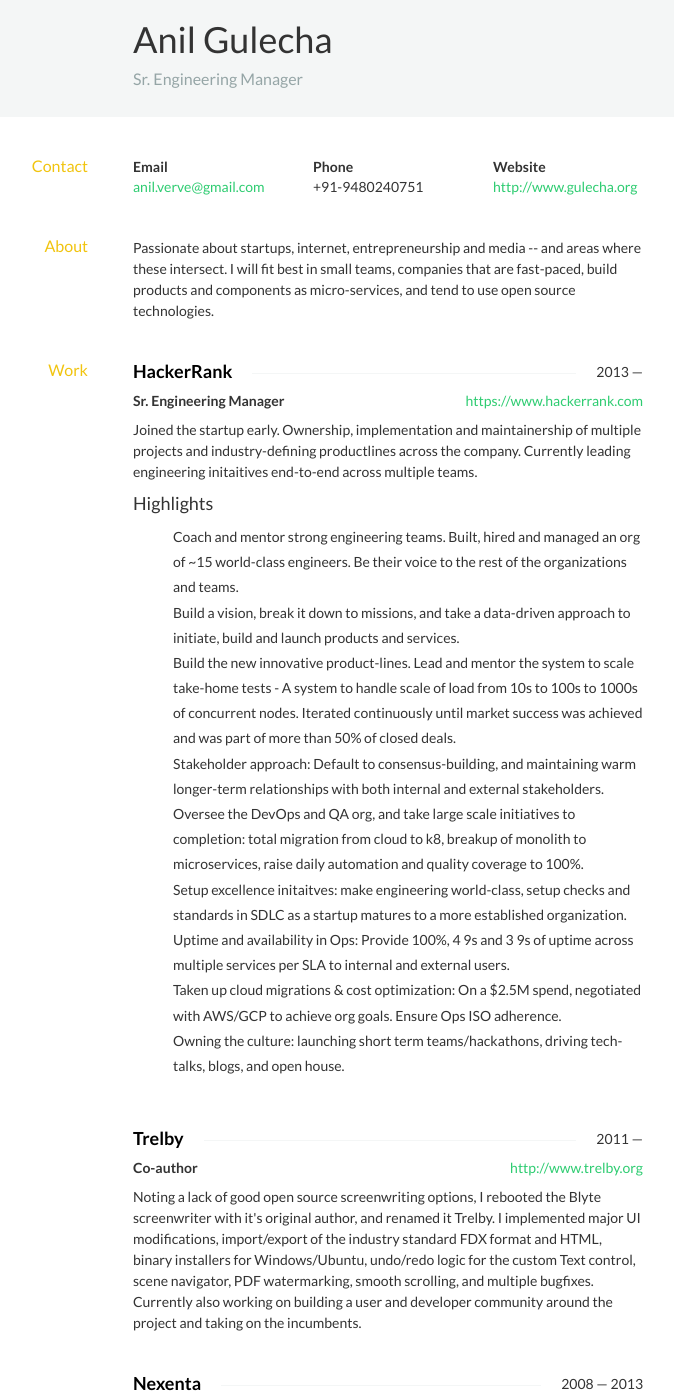
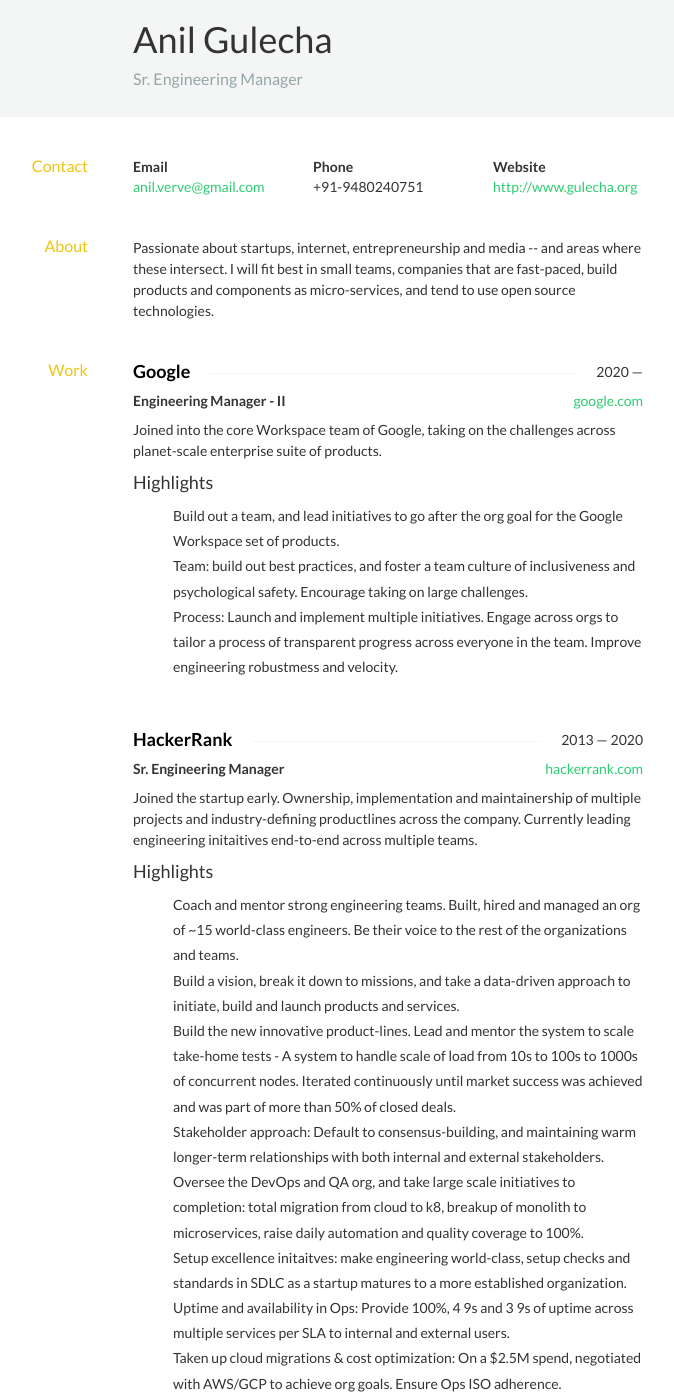
Before and after one commit to anilgulecha/anilgulecha.github.io, a Jekyll site: the page resume.html, which Jekyll copies as it is, in a window 1280 px wide and 1400 px high. Shown: the whole window, without its empty margins (342-1016 px from the left). Built offline with Jekyll 4.4.1, drawn with Linux system fonts in a browser that asks for light colours; nearby versions of some CDN libraries; a style sheet for code colours, icons or effects is not loaded.

Commit message:
Update resume.html
Close out previous section, open newer one.

```diff
--- a/resume.html
+++ b/resume.html
@@ -276,15 +276,40 @@
 </aside>
 <div class="col-sm-9">
 <div class="row">
+
+<div class="col-sm-12">
+<h4 class="strike-through">
+<span>Google</span>
+<span class="date">
+2020 —
+</span>
+</h4>
+<div class="website pull-right">
+<a href="https://workspace.google.com/">google.com</a>
+</div>
+<div class="position">
+Engineering Manager - II
+</div>
+<div class="summary">
+<p>Joined into the core Workspace team of Google, taking on the challenges across planet-scale enterprise suite of products.</p>
+</div>
+<h4>Highlights</h4>
+<ul class="highlights">
+<li class="bullet">Build out a team, and lead initiatives to go after the org goal for the Google Workspace set of products.</li>
+<li class="bullet">Team: build out best practices, and foster a team culture of inclusiveness and psychological safety. Encourage taking on large challenges.</li>
+<li class="bullet">Process: Launch and implement multiple initiatives. Engage across orgs to tailor a process of transparent progress across everyone in the team. Improve engineering robustmess and velocity.</li>
+</ul>
+</div>
+
 <div class="col-sm-12">
 <h4 class="strike-through">
 <span>HackerRank</span>
 <span class="date">
-2013 —
+2013 — 2020
 </span>
 </h4>
 <div class="website pull-right">
-<a href="https://www.hackerrank.com">https://www.hackerrank.com</a>
+<a href="https://www.hackerrank.com">hackerrank.com</a>
 </div>
 <div class="position">
 Sr. Engineering Manager
@@ -305,6 +330,7 @@
 <li class="bullet">Owning the culture: launching short term teams/hackathons, driving tech-talks, blogs, and open house.</li>
 </ul>
 </div>
+
 <div class="col-sm-12">
 <h4 class="strike-through">
 <span>Trelby</span>
```
Also changed, not shown: other parts of resume.html (+1 -1 lines).
